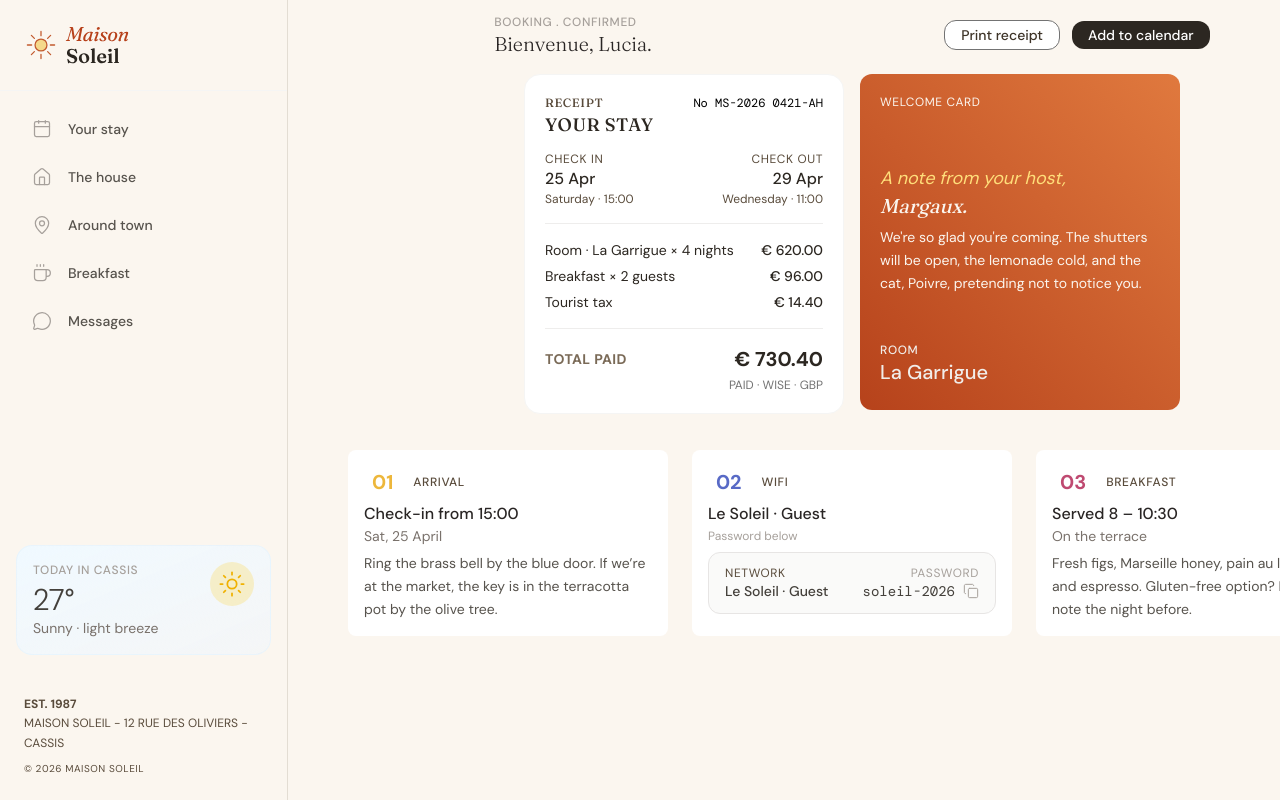
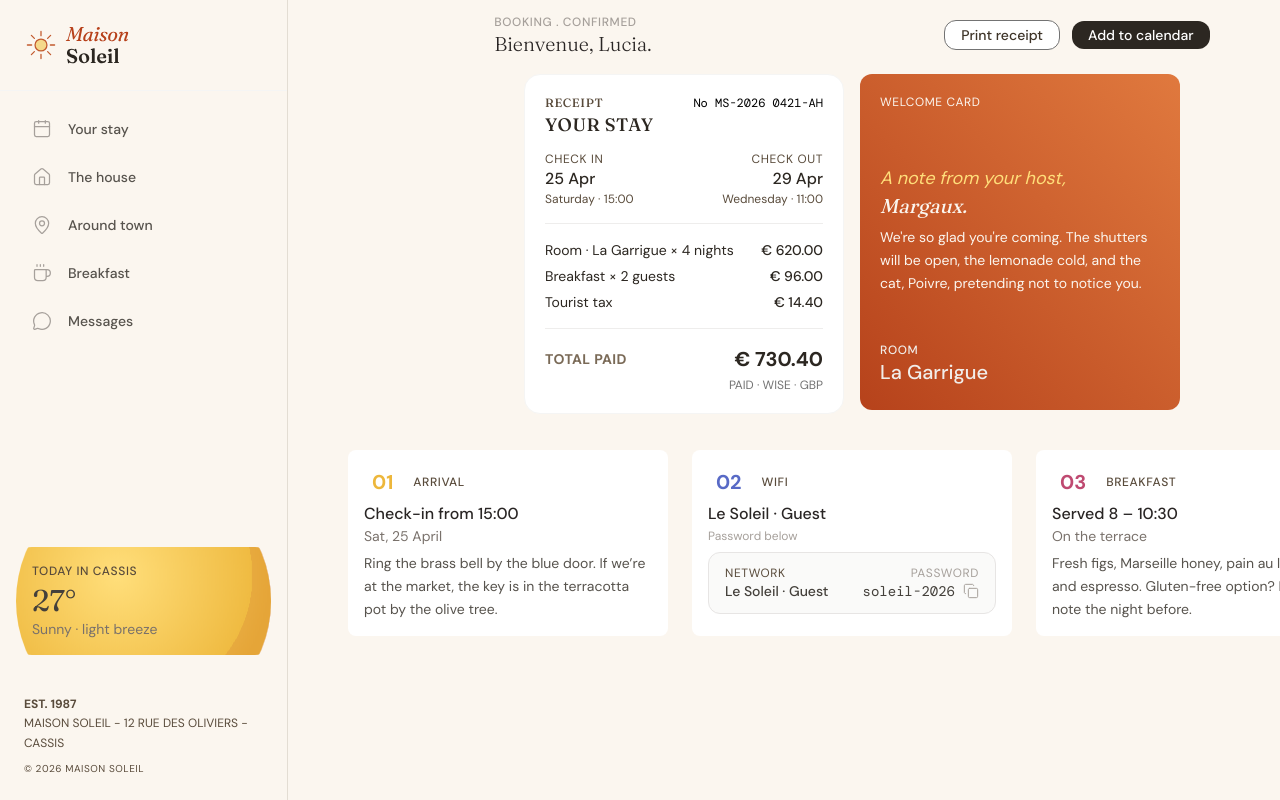
Before and after one commit to mmuneeb1000/hotel-booking-confirmation, a React (Vite) app: page / in a window 1280 px wide. Shown: the top 800 px of the page. Built offline with nearby package versions, Linux system fonts and the light colour scheme.

Commit message:
styling for sidebar

```diff
--- a/src/components/Sidebar.jsx
+++ b/src/components/Sidebar.jsx
@@ -1,5 +1,6 @@
 import { useState } from "react";
 import MainLogo from "../assets/images/logo.svg";
+import SunImage from "../assets/images/icon-weather.svg";
 import {
   Menu,
   X,
@@ -88,18 +89,16 @@ function Sidebar() {
           </ul>
         </nav>
 
-        <div className="mx-4 p-4 bg-gradient-to-br from-sky-50 to-blue-50/50 rounded-2xl border border-sky-100/50">
-          <div className="flex items-start justify-between">
-            <div>
-              <p className="text-xs font-medium uppercase tracking-wider text-stone-400">
-                Today in Cassis
-              </p>
-              <p className="text-3xl font-light text-stone-700 mt-1">27°</p>
-              <p className="text-sm text-stone-500">Sunny · light breeze</p>
-            </div>
-            <div className="bg-yellow-400/20 p-2 rounded-full">
-              <Sun size={28} className="text-yellow-500" strokeWidth={1.5} />
-            </div>
+        <div
+          className="mx-4 p-4  rounded-2xl bg-cover bg-center bg-no-repeat"
+          style={{ backgroundImage: `url(${SunImage})` }}
+        >
+          <div className="flex flex-col items-start justify-between">
+            <p className="text-xs font-medium uppercase tracking-wider text-neutral-700">
+              Today in Cassis
+            </p>
+            <p className="text-3xl font-heading text-stone-700 mt-1">27°</p>
+            <p className="text-sm text-stone-500">Sunny · light breeze</p>
           </div>
         </div>
         <footer>
```
